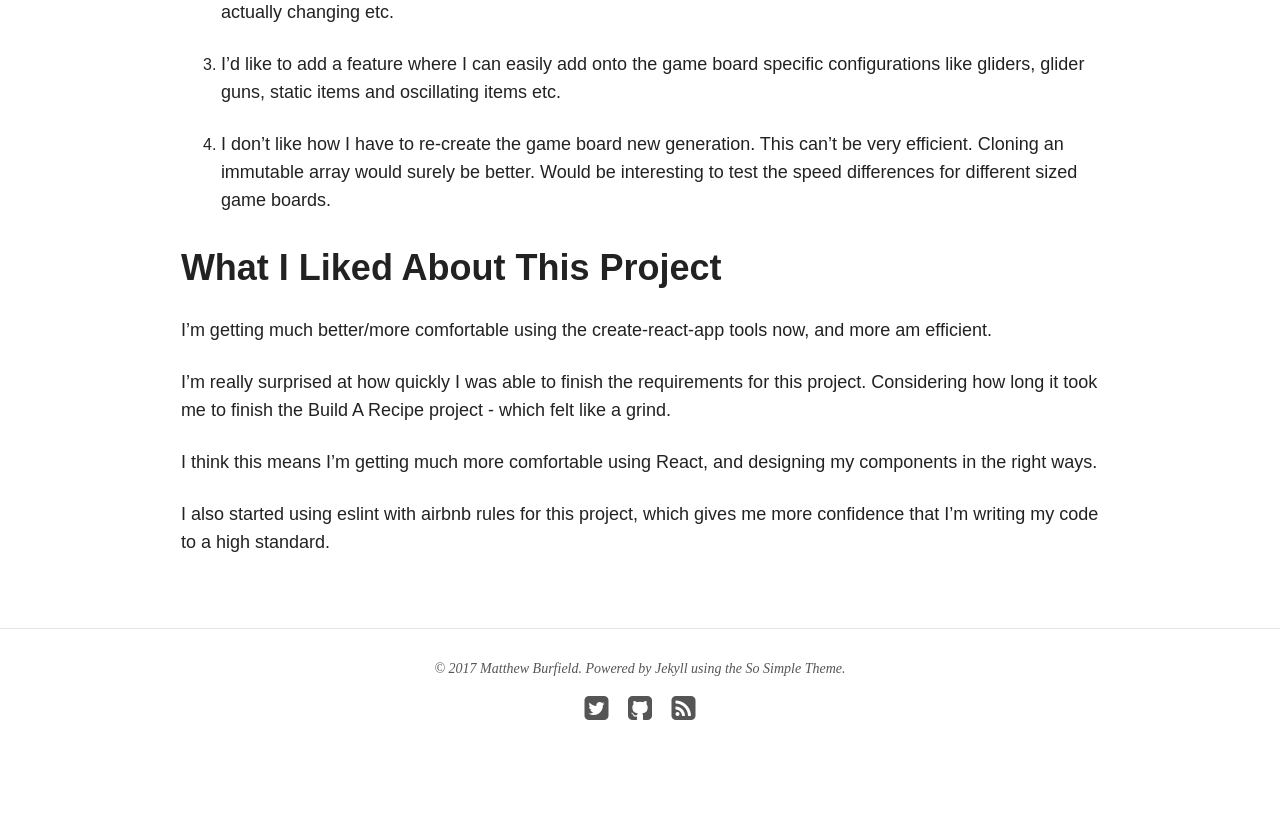
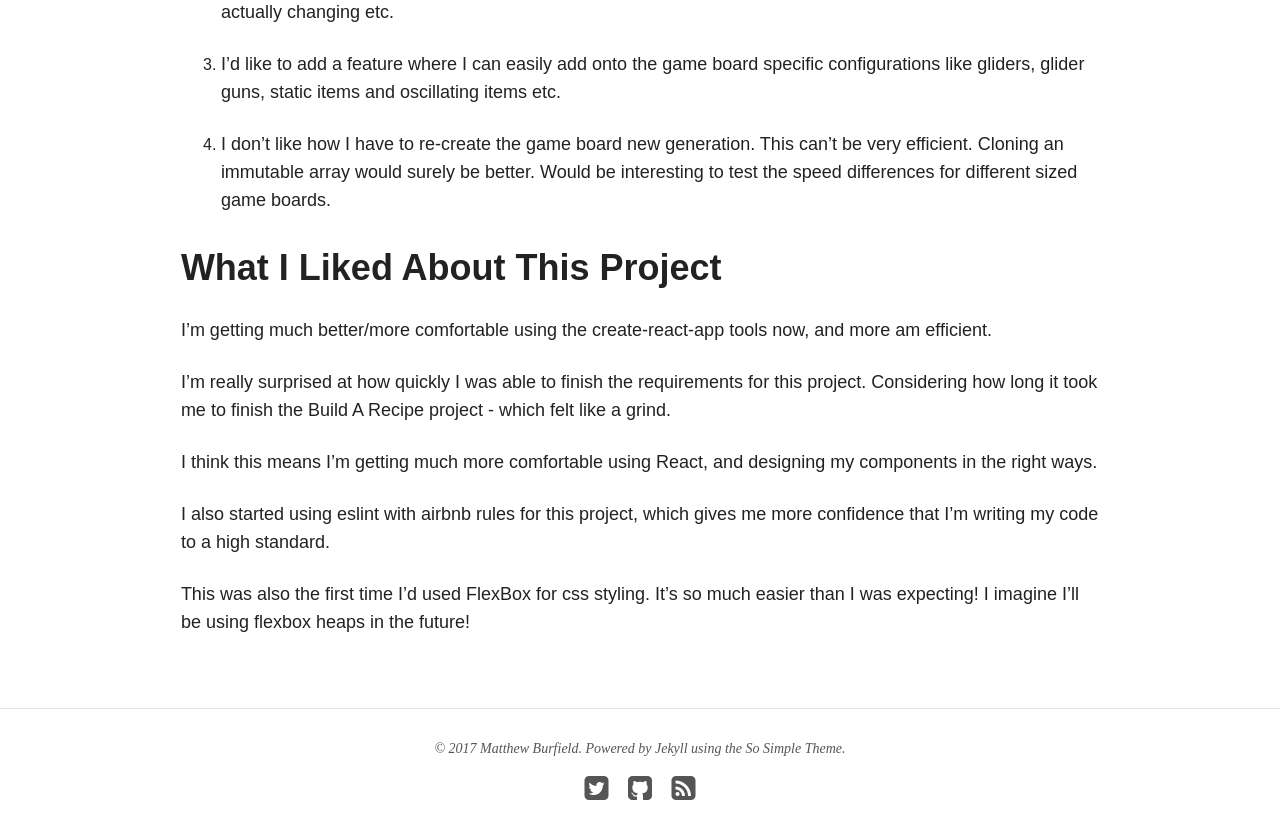
Before and after one commit to Matthew-Burfield/Matthew-Burfield.github.io-old, a Jekyll site: the page built from _posts/projects/2017-02-02-the-game-of-life.markdown, in a window 1280 px wide and 900 px high, scrolled down 2610 px. Shown: the top 839 px of the window. Built offline with Jekyll 4.4.1, drawn with Linux system fonts in a browser that asks for light colours; nearby versions of some CDN libraries.

Commit message:
Quick update to The Game Of Life

```diff
--- a/_posts/projects/2017-02-02-the-game-of-life.markdown
+++ b/_posts/projects/2017-02-02-the-game-of-life.markdown
@@ -60,3 +60,5 @@ I'm really surprised at how quickly I was able to finish the requirements for th
 I think this means I'm getting much more comfortable using React, and designing my components in the right ways.
 
 I also started using eslint with airbnb rules for this project, which gives me more confidence that I'm writing my code to a high standard.
+
+This was also the first time I'd used FlexBox for css styling. It's so much easier than I was expecting! I imagine I'll be using flexbox heaps in the future!
```
